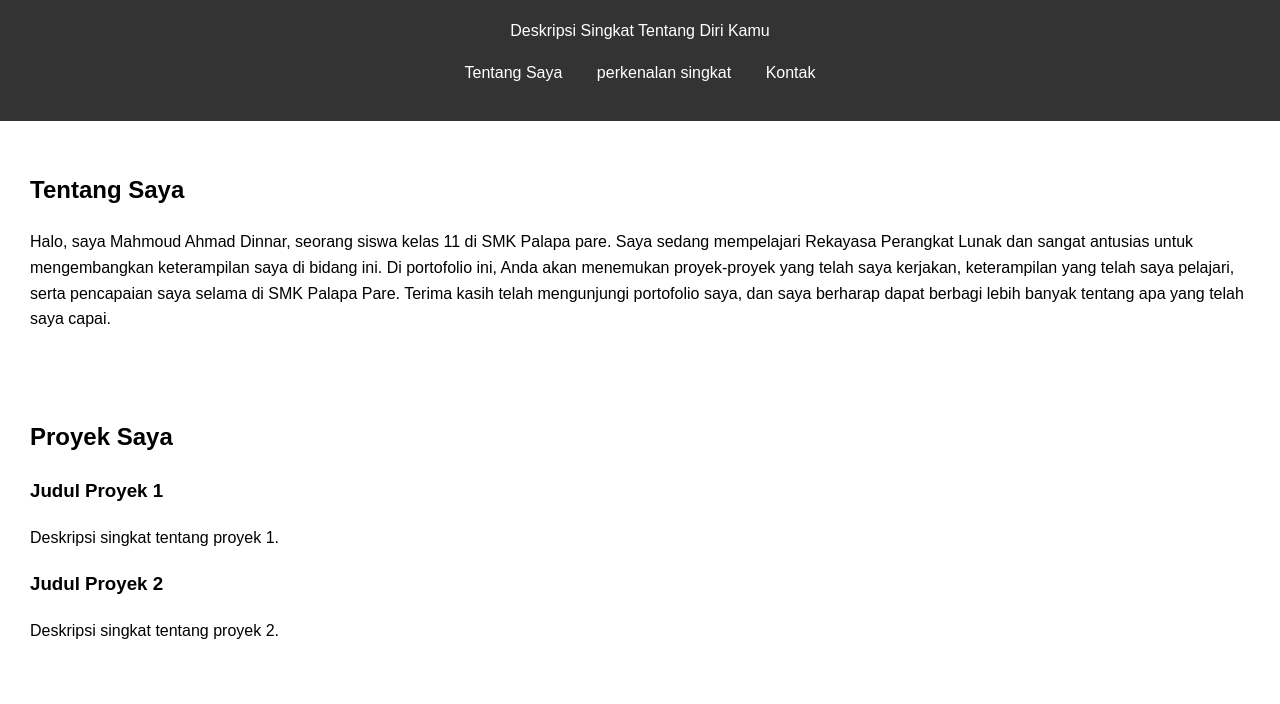
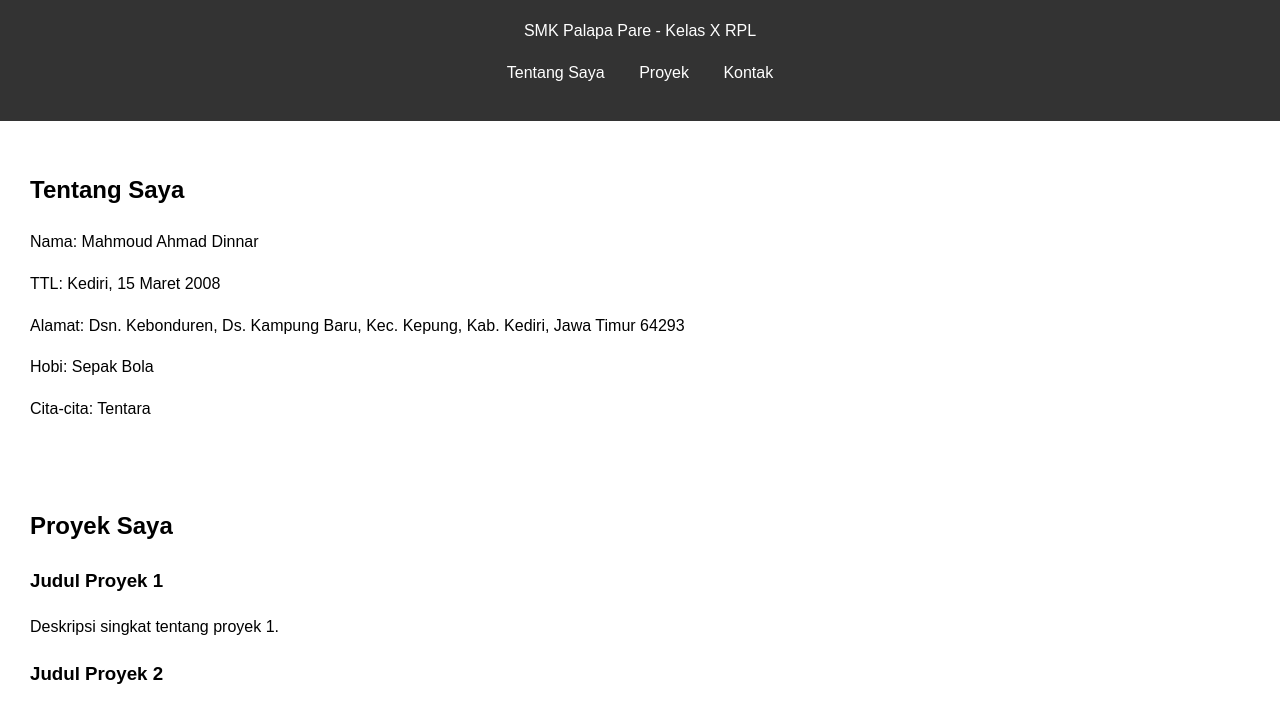
Before and after one commit to Audrea11/portofolio, a plain HTML site: page index.html in a window 1280 px wide. Shown: the part 96-800 px from the top of the page. Drawn offline with Linux system fonts and the light colour scheme.

Commit message:
Update index.html

```diff
--- a/index.html
+++ b/index.html
@@ -3,17 +3,17 @@
 <head>
     <meta charset="UTF-8">
     <meta name="viewport" content="width=device-width, initial-scale=1.0">
-    <title>Portofolio Saya</title>
+    <title>Portofolio Mahmoud Ahmad Dinnar</title>
     <link rel="stylesheet" href="styles.css">
 </head>
 <body>
     <header>
         <h1>Mahmoud Ahmad Dinnar</h1>
-        <p>Deskripsi Singkat Tentang Diri Kamu</p>
+        <p>SMK Palapa Pare - Kelas X RPL</p>
         <nav>
             <ul>
                 <li><a href="#about">Tentang Saya</a></li>
-                <li><a href="#projects">perkenalan singkat</a></li>
+                <li><a href="#projects">Proyek</a></li>
                 <li><a href="#contact">Kontak</a></li>
             </ul>
         </nav>
@@ -21,8 +21,11 @@
 
     <section id="about">
         <h2>Tentang Saya</h2>
-        <p>Halo, saya Mahmoud Ahmad Dinnar, seorang siswa kelas 11 di SMK Palapa pare. Saya sedang mempelajari Rekayasa Perangkat Lunak dan sangat antusias untuk mengembangkan keterampilan saya di bidang ini. Di portofolio ini, Anda akan menemukan proyek-proyek yang telah saya kerjakan, keterampilan yang telah saya pelajari, serta pencapaian saya selama di SMK Palapa Pare. Terima kasih telah mengunjungi portofolio saya, dan saya berharap dapat berbagi lebih banyak tentang apa yang telah saya capai.
-</p>
+        <p>Nama: Mahmoud Ahmad Dinnar</p>
+        <p>TTL: Kediri, 15 Maret 2008</p>
+        <p>Alamat: Dsn. Kebonduren, Ds. Kampung Baru, Kec. Kepung, Kab. Kediri, Jawa Timur 64293</p>
+        <p>Hobi: Sepak Bola</p>
+        <p>Cita-cita: Tentara</p>
     </section>
 
     <section id="projects">
```
